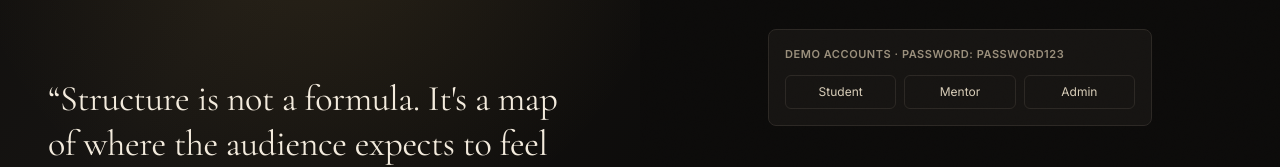
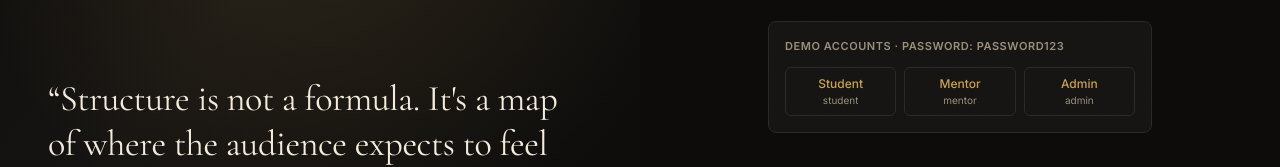
Before and after one commit to Saksham-Khanna/develop-scriptlab-screenwriting-platform, a Next.js app: page /login in a window 1280 px wide. Shown: the part 505-672 px from the top of the page. Built offline with nearby package versions, Linux system fonts and the light colour scheme; no server answers.

Commit message:
fix(auth): ensure active user login and improve demo account buttons UI

```diff
--- a/src/components/AuthForm.tsx
+++ b/src/components/AuthForm.tsx
@@ -111,10 +111,14 @@ export function AuthForm({ mode }: { mode: "login" | "register" }) {
                   <button
                     key={d.email}
                     type="button"
-                    onClick={() => { setEmail(d.email); setPassword("password123"); }}
-                    className="rounded-md border border-line px-2 py-2 text-xs text-parchment transition hover:border-gold/50 hover:text-gold-soft"
+                    onClick={() => {
+                      setEmail(d.email);
+                      setPassword("password123");
+                    }}
+                    className="rounded-md border border-line px-2 py-2 text-xs text-parchment transition hover:border-gold/50 hover:text-gold-soft bg-charcoal/80 flex flex-col items-center justify-center gap-0.5"
                   >
-                    {d.label}
+                    <span className="font-medium text-gold">{d.label}</span>
+                    <span className="text-[10px] text-muted truncate max-w-[90px]">{d.email.split('@')[0]}</span>
                   </button>
                 ))}
               </div>
```
Also changed, not shown: 1 other file (tests, documents, lock files or other folders).
